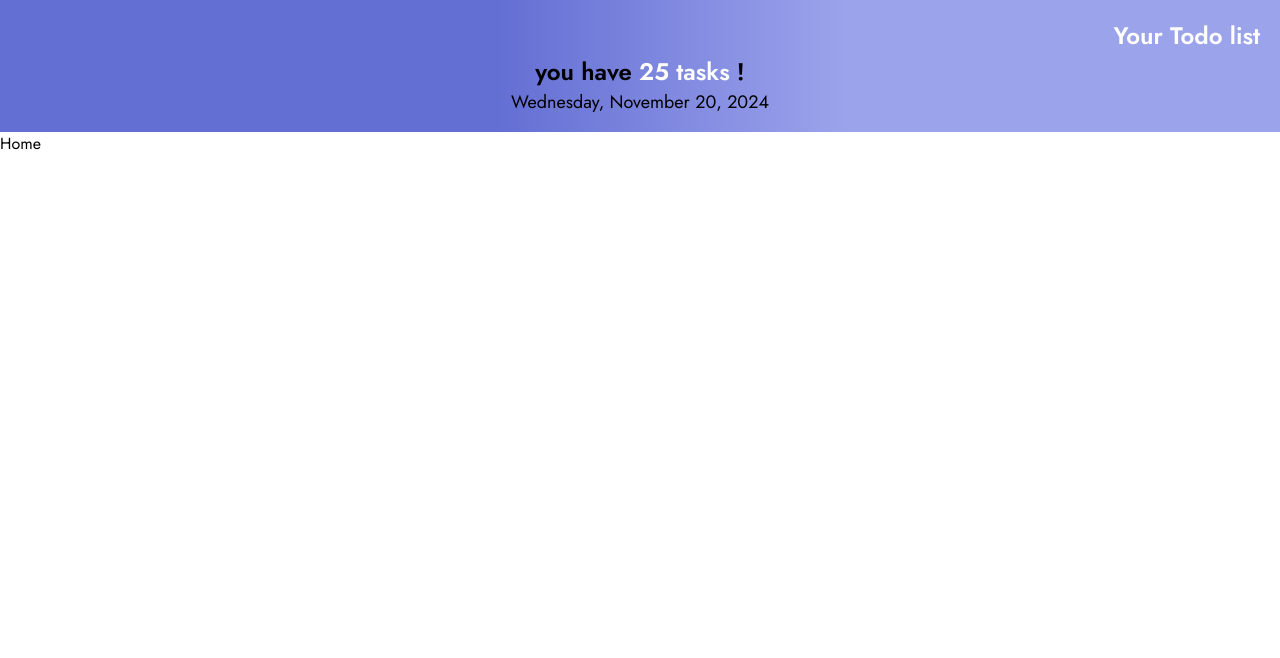
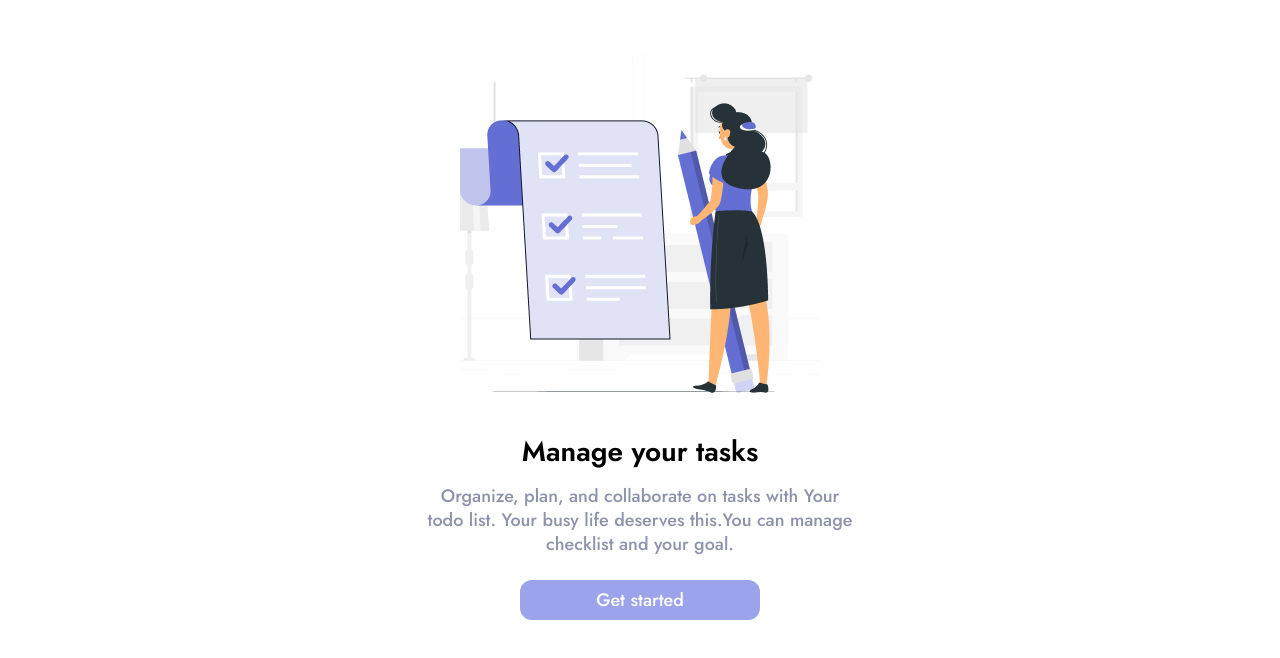
Before and after one commit to SnezhanaKorsak/github-actions, a React (Vite) app: page / in a window 1280 px wide. Shown: the top 658 px of the page. Built offline with nearby package versions, Linux system fonts and the light colour scheme.

Commit message:
#2 Home Page

```diff
--- a/src/components/header/styled.ts
+++ b/src/components/header/styled.ts
@@ -1,6 +1,7 @@
 import styled from 'styled-components';
 
 export const StyledHeader = styled.header`
+  height: ${({ theme }) => theme.spaces['8xl']}px;
   background: rgb(100, 111, 212);
   background: linear-gradient(
     90deg,
--- a/src/components/layout/index.tsx
+++ b/src/components/layout/index.tsx
@@ -1,12 +1,20 @@
-import { Outlet } from 'react-router-dom';
+import { Outlet, useLocation } from 'react-router-dom';
 
 import { Header } from '@/components/header';
+import { StyledContainer, StyledWrapper } from '@/components/layout/styled';
+import { RoutesPath } from '@/constants/routes-path';
 
 export const Layout = () => {
+  const { pathname } = useLocation();
+  const isShowHeader = pathname != RoutesPath.Home;
   return (
     <>
-      <Header />
-      <Outlet />
+      {isShowHeader && <Header />}
+      <StyledWrapper>
+        <StyledContainer>
+          <Outlet />
+        </StyledContainer>
+      </StyledWrapper>
     </>
   );
 };
--- /dev/null
+++ b/src/components/layout/styled.ts
@@ -0,0 +1,16 @@
+import styled from 'styled-components';
+
+export const StyledWrapper = styled.div`
+  height: calc(100vh - ${({ theme }) => theme.spaces['8xl']}px);
+  display: flex;
+  justify-content: center;
+  align-items: center;
+`;
+
+export const StyledContainer = styled.div`
+  width: 70%;
+  display: flex;
+  flex-flow: column;
+  align-items: center;
+  padding: ${({ theme }) => theme.spaces['l']}px;
+`;
--- /dev/null
+++ b/src/pages/home/index.tsx
@@ -0,0 +1,24 @@
+import { useNavigate } from 'react-router-dom';
+
+import welcomeBanner from '@/assets/welcom-banner.png';
+import { RoutesPath } from '@/constants/routes-path';
+import { StyledButton, StyledText, StyledTitle } from '@/pages/home/styled';
+
+export const HomePage = () => {
+  const navigate = useNavigate();
+
+  const description =
+    'Organize, plan, and collaborate on tasks with Your todo list. Your\u00A0busy life deserves this.You can manage checklist and your goal.';
+
+  const handleClick = () => {
+    navigate(RoutesPath.TaskBoard);
+  };
+  return (
+    <>
+      <img src={welcomeBanner} alt="welcom-banner" />
+      <StyledTitle>Manage your tasks</StyledTitle>
+      <StyledText>{description}</StyledText>
+      <StyledButton onClick={handleClick}>Get started</StyledButton>
+    </>
+  );
+};
--- /dev/null
+++ b/src/pages/home/styled.ts
@@ -0,0 +1,35 @@
+import styled from 'styled-components';
+
+export const StyledTitle = styled.h1`
+  font-weight: ${({ theme }) => theme.weights['bold']};
+  font-size: ${({ theme }) => theme.fontSizes['xmedium']}px;
+  line-height: ${({ theme }) => theme.fontSizes['large']}px;
+  margin-top: ${({ theme }) => theme.spaces['l']}px;
+`;
+
+export const StyledText = styled.p`
+  width: 50%;
+  padding-top: ${({ theme }) => theme.spaces['s']}px;
+  font-weight: ${({ theme }) => theme.weights['medium']};
+  font-size: ${({ theme }) => theme.fontSizes['xxsmall']}px;
+  line-height: ${({ theme }) => theme.fontSizes['small']}px;
+  color: ${({ theme }) => theme.colors.accentTextColor};
+  text-align: center;
+`;
+
+export const StyledButton = styled.button`
+  width: 240px;
+  height: 40px;
+  background-color: ${({ theme }) => theme.colors.secondaryAccent};
+  color: ${({ theme }) => theme.colors.white};
+  font-weight: ${({ theme }) => theme.weights['medium']};
+  font-size: ${({ theme }) => theme.fontSizes['xxsmall']}px;
+  line-height: ${({ theme }) => theme.fontSizes['small']}px;
+  margin-top: ${({ theme }) => theme.spaces['xl']}px;
+  border: none;
+  border-radius: ${({ theme }) => theme.spaces['s']}px;
+
+  &:hover {
+    cursor: pointer;
+  }
+`;
--- a/src/routes.tsx
+++ b/src/routes.tsx
@@ -1,5 +1,6 @@
 import { Layout } from '@/components/layout';
 import { RoutesPath } from '@/constants/routes-path';
+import { HomePage } from '@/pages/home/';
 
 export const routes = [
   {
@@ -8,7 +9,7 @@ export const routes = [
     children: [
       {
         path: RoutesPath.Home,
-        element: <div>Home</div>,
+        element: <HomePage />,
       },
       {
         path: RoutesPath.TaskBoard,
--- a/theme.ts
+++ b/theme.ts
@@ -32,7 +32,7 @@ const fontSizes = {
 
 const weights = {
   bold: 600,
-  medium: 400,
+  medium: 500,
   regular: 300,
 };
 
@@ -43,6 +43,7 @@ const darkBlue = '#242F9B';
 const lightBlue = '#DBDFFD';
 const primaryAccent = '#646FD4';
 const secondaryAccent = '#9BA3EB';
+const accentTextColor = '#8D93AB';
 
 export const baseTheme = {
   primaryFont,
@@ -57,5 +58,6 @@ export const baseTheme = {
     lightBlue,
     primaryAccent,
     secondaryAccent,
+    accentTextColor,
   },
 };
--- a/vite.config.ts
+++ b/vite.config.ts
@@ -21,7 +21,7 @@ export default defineConfig({
   resolve: {
     alias: {
       '@/assets': '/src/assets',
-      '@/pages': '/src/assets',
+      '@/pages': '/src/pages',
       '@/components': '/src/components',
       '@/store': '/src/store',
       '@/hooks': '/src/hooks',
```
Also changed, not shown: src/assets/welcom-banner.png (added).
